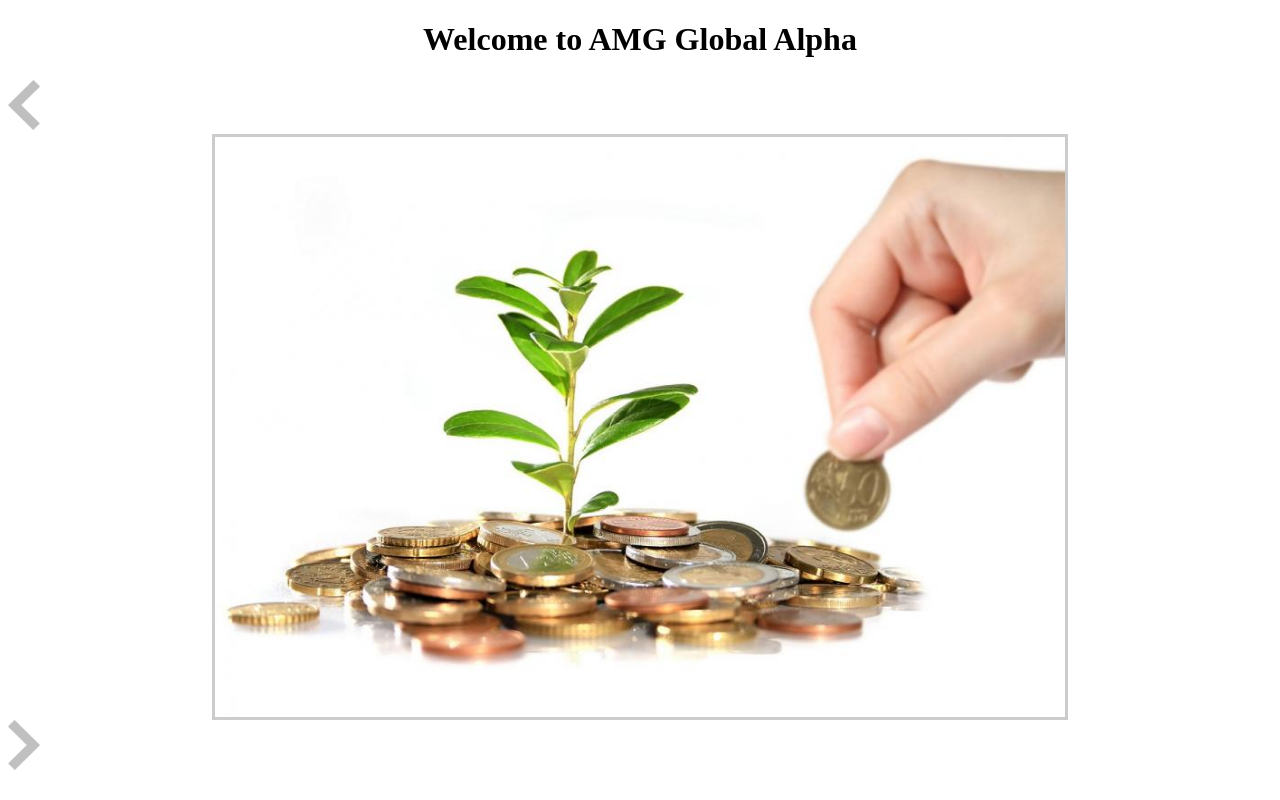
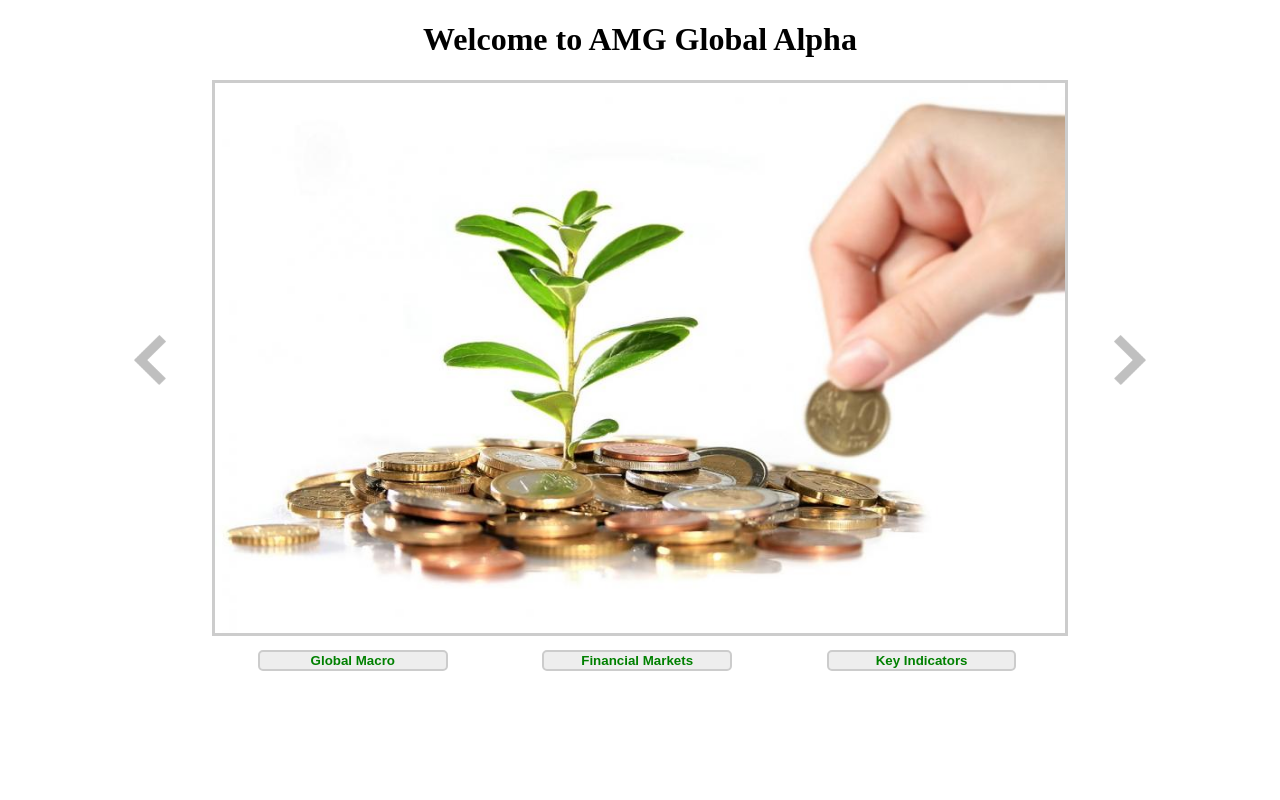
Before and after one commit to tgraham777/global_alpha, a Rails app: page / in a window 1280 px wide. Run offline with Rails 7, Linux system fonts and the light colour scheme.

Commit message:
finishes initial landing page layout

```diff
--- a/app/assets/stylesheets/landing.css
+++ b/app/assets/stylesheets/landing.css
@@ -2,21 +2,70 @@
   text-align: center;
 }
 
+.landing-container {
+  text-align: center;
+  margin: 0 auto;
+  position: relative;
+  overflow: auto;
+}
+
 #img {
-  display: block;
-  margin-left: auto;
-  margin-right: auto;
+  display: inline-block;
   border-style: solid;
   border-color: #CCC;
   border-width: medium;
-  height: 580px;
+  height: 550px;
   width: 850px;
 }
 
 #left-arrow {
   height: 50px;
+  display: inline-block;
+  position: absolute;
+  top: 50%;
+  transform: translate(0, -50%);
+  left: 10%;
+  /*padding-right: 10px;*/
+}
+
+#left-arrow:hover {
+  height: 55px;
 }
 
 #right-arrow {
   height: 50px;
+  display: inline-block;
+  position: absolute;
+  top: 50%;
+  transform: translate(0, -50%);
+  right: 10%;
 }
+
+#right-arrow:hover {
+  height: 55px;
+}
+
+.landing-controls {
+  text-align: center;
+  margin: 0 auto;
+  position: relative;
+  overflow: auto;
+  padding-top: 10px;
+}
+
+.landing-control-item {
+  color: green;
+  font-weight: bold;
+  border-color: #CCC;
+  border-style: solid;
+  background-color: #EEE;
+  border-radius: 5px;
+	float: left;
+	margin-left: 7.5%;
+	text-align: center;
+  width: 15%
+}
+
+.landing-control-item:first-child {
+	margin-left: 250px;
+}
--- a/app/views/landing/show.html.erb
+++ b/app/views/landing/show.html.erb
@@ -1,7 +1,23 @@
 <h1 id="landing-intro">Welcome to AMG Global Alpha</h1>
 
-<%= image_tag "/images/left-arrow.png", id: "left-arrow", alt: "Left Arrow" %>
+<div class="landing-container">
+  <%= image_tag "/images/left-arrow.png", id: "left-arrow", alt: "Left Arrow" %>
 
-<%= image_tag "/images/img1.jpg", id: "img", alt: "Landing Image" %>
+  <%= image_tag "/images/img1.jpg", id: "img", alt: "Landing Image" %>
 
-<%= image_tag "/images/right-arrow.png", id: "right-arrow", alt: "Right Arrow" %>
+  <%= image_tag "/images/right-arrow.png", id: "right-arrow", alt: "Right Arrow" %>
+</div>
+
+<div class="landing-controls">
+  <button class="landing-control-item">
+    Global Macro
+  </button>
+
+  <button class="landing-control-item">
+    Financial Markets
+  </button>
+
+  <button class="landing-control-item">
+    Key Indicators
+  </button>
+</div>
```
